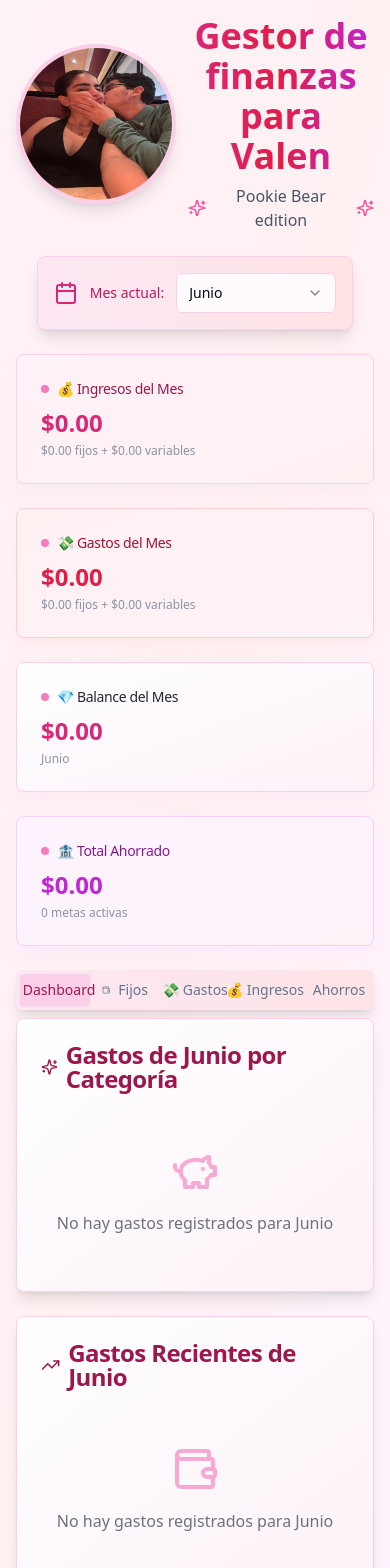
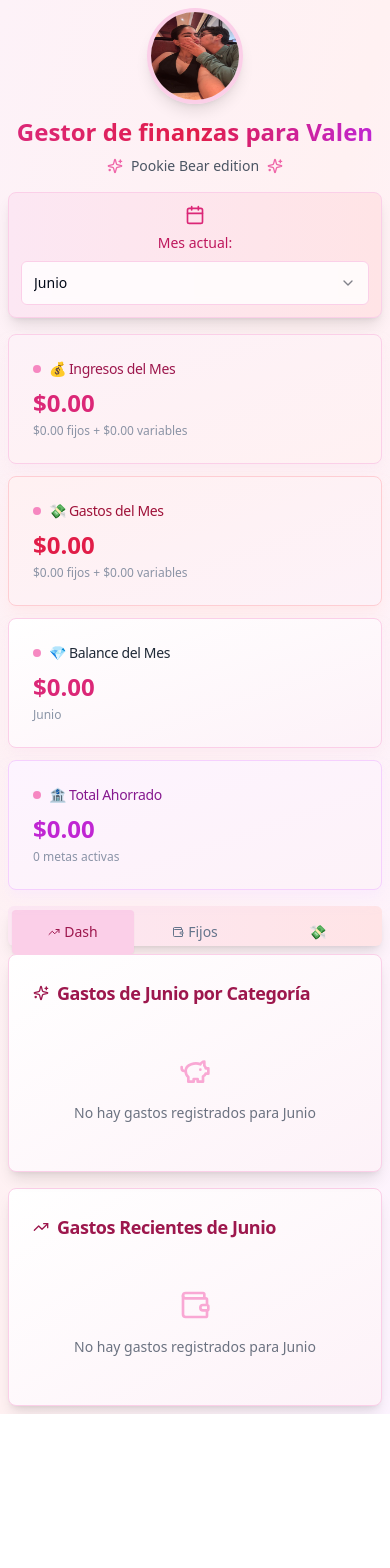
Before and after one commit to morafrut/personal-budget-tracker-app, a React (Vite) app: page / in a window 390 px wide. Shown: the top 1568 px of the page. After the commit the page ends 1414 px from the top, so only its background shows below. Built offline with nearby package versions, Linux system fonts and the light colour scheme.

Commit message:
Fix: Mobile layout issues
Adjust layout for mobile devices to prevent content overflow.

```diff
--- a/src/index.css
+++ b/src/index.css
@@ -86,6 +86,26 @@
   body {
     @apply bg-background text-foreground;
   }
+
+  /* Prevent horizontal scroll on mobile */
+  html, body {
+    overflow-x: hidden;
+    max-width: 100%;
+  }
+
+  /* Ensure mobile viewport is properly handled */
+  @media (max-width: 640px) {
+    .container {
+      padding-left: 1rem;
+      padding-right: 1rem;
+    }
+
+    /* Prevent text from breaking layout */
+    * {
+      word-wrap: break-word;
+      overflow-wrap: break-word;
+    }
+  }
 }
 
 /* Custom animations for the finance app */
@@ -158,7 +178,7 @@
 
 /* Pink themed scrollbar */
 ::-webkit-scrollbar {
-  width: 8px;
+  width: 6px;
 }
 
 ::-webkit-scrollbar-track {
@@ -173,3 +193,20 @@
 ::-webkit-scrollbar-thumb:hover {
   background: rgb(219, 39, 119);
 }
+
+/* Mobile optimizations */
+@media (max-width: 640px) {
+  .card-hover:hover {
+    transform: none;
+  }
+
+  /* Smaller touch targets for mobile */
+  button {
+    min-height: 44px;
+  }
+
+  /* Better spacing for mobile */
+  .space-y-6 > * + * {
+    margin-top: 1rem;
+  }
+}
--- a/src/pages/Index.tsx
+++ b/src/pages/Index.tsx
@@ -103,74 +103,39 @@ const Index = () => {
     }, {} as Record<string, number>);
 
   return (
-    <div className="min-h-screen bg-gradient-to-br from-pink-50 via-rose-50 to-fuchsia-50 p-4">
-      <div className="max-w-7xl mx-auto space-y-6">
-
-
-
-
-
-
-
-        {/* Header */}
-
-
-
-
-
-
-
-
-
-
+    <div className="min-h-screen bg-gradient-to-br from-pink-50 via-rose-50 to-fuchsia-50 p-2 sm:p-4">
+      <div className="max-w-7xl mx-auto space-y-4 sm:space-y-6">
+        {/* Header - Responsive */}
         <div className="text-center space-y-4 animate-fade-in">
-          <div className="flex items-center justify-center gap-3">
-            <Avatar className="h-40 w-40 border-4 border-pink-200 shadow-lg">
+          <div className="flex flex-col sm:flex-row items-center justify-center gap-3">
+            <Avatar className="h-24 w-24 sm:h-40 sm:w-40 border-4 border-pink-200 shadow-lg">
               <AvatarImage src="/images/foto1.jpg" />
               <AvatarFallback className="bg-gradient-to-br from-pink-200 to-rose-200 text-pink-700">
-                <Heart className="h-8 w-8" />
+                <Heart className="h-6 w-6 sm:h-8 sm:w-8" />
               </AvatarFallback>
             </Avatar>
-            <div>
-              <h1 className="text-4xl font-bold bg-gradient-to-r from-pink-600 via-rose-600 to-fuchsia-600 bg-clip-text text-transparent">
+            <div className="text-center sm:text-left">
+              <h1 className="text-2xl sm:text-4xl font-bold bg-gradient-to-r from-pink-600 via-rose-600 to-fuchsia-600 bg-clip-text text-transparent">
                 Gestor de finanzas para Valen
               </h1>
-              <div className="flex items-center justify-center gap-2 mt-2">
-                <Sparkles className="h-5 w-5 text-pink-500 animate-pulse" />
-                <p className="text-gray-600">Pookie Bear edition</p>
-                <Sparkles className="h-5 w-5 text-pink-500 animate-pulse" />
+              <div className="flex items-center justify-center sm:justify-start gap-2 mt-2">
+                <Sparkles className="h-4 w-4 sm:h-5 sm:w-5 text-pink-500 animate-pulse" />
+                <p className="text-sm sm:text-base text-gray-600">Pookie Bear edition</p>
+                <Sparkles className="h-4 w-4 sm:h-5 sm:w-5 text-pink-500 animate-pulse" />
               </div>
             </div>
           </div>
         </div>
 
-
-
-
-
-
-
-
-        {/* Month selector */}
-
-
-
-
-
-
-
-
-
-
-
+        {/* Month selector - Responsive */}
         <div className="flex justify-center animate-fade-in">
-          <Card className="bg-gradient-to-r from-pink-100 to-rose-100 border-pink-200 shadow-lg">
-            <CardContent className="p-4">
-              <div className="flex items-center gap-3">
-                <Calendar className="h-6 w-6 text-pink-600" />
-                <Label htmlFor="month-select" className="text-pink-700 font-medium">Mes actual:</Label>
+          <Card className="bg-gradient-to-r from-pink-100 to-rose-100 border-pink-200 shadow-lg w-full max-w-sm">
+            <CardContent className="p-3 sm:p-4">
+              <div className="flex flex-col sm:flex-row items-center gap-2 sm:gap-3">
+                <Calendar className="h-5 w-5 sm:h-6 sm:w-6 text-pink-600" />
+                <Label htmlFor="month-select" className="text-pink-700 font-medium text-sm sm:text-base">Mes actual:</Label>
                 <Select value={selectedMonth} onValueChange={(value) => setSelectedMonth(value as typeof MONTHS[number])}>
-                  <SelectTrigger id="month-select" className="w-40 border-pink-200 bg-white/80 backdrop-blur-sm">
+                  <SelectTrigger id="month-select" className="w-full sm:w-40 border-pink-200 bg-white/80 backdrop-blur-sm">
                     <SelectValue />
                   </SelectTrigger>
                   <SelectContent className="bg-white/95 backdrop-blur-sm border-pink-200">
@@ -186,34 +151,8 @@ const Index = () => {
           </Card>
         </div>
 
-
-
-
-
-
-
-
-
-
-
-
-        {/* Summary Cards */}
-
-
-
-
-
-
-
-
-
-
-
-
-
-
-
-        <div className="grid grid-cols-1 md:grid-cols-2 lg:grid-cols-4 gap-6 animate-fade-in">
+        {/* Summary Cards - Responsive Grid */}
+        <div className="grid grid-cols-1 sm:grid-cols-2 lg:grid-cols-4 gap-3 sm:gap-6 animate-fade-in">
           <FinanceCard
             title="💰 Ingresos del Mes"
             amount={totalCurrentMonthIncome}
@@ -240,150 +179,94 @@ const Index = () => {
           />
         </div>
 
-
-
-
-
-
-
-
-
-        {/*Ventanas */}
-
-
-
-
-
-
-
-
-
-
+        {/* Tabs - Responsive */}
         <Tabs defaultValue="dashboard" className="w-full">
-          <TabsList className="grid w-full grid-cols-5 bg-gradient-to-r from-pink-100 to-rose-100 border-pink-200 shadow-lg">
-            <TabsTrigger value="dashboard" className="data-[state=active]:bg-pink-200 data-[state=active]:text-pink-800">
-              <TrendingUp className="h-4 w-4 mr-2" />
-              Dashboard
+          <TabsList className="grid w-full grid-cols-3 sm:grid-cols-5 bg-gradient-to-r from-pink-100 to-rose-100 border-pink-200 shadow-lg text-xs sm:text-sm">
+            <TabsTrigger value="dashboard" className="data-[state=active]:bg-pink-200 data-[state=active]:text-pink-800 px-1 sm:px-3">
+              <TrendingUp className="h-3 w-3 sm:h-4 sm:w-4 mr-1 sm:mr-2" />
+              <span className="hidden sm:inline">Dashboard</span>
+              <span className="sm:hidden">Dash</span>
             </TabsTrigger>
-            <TabsTrigger value="fixed" className="data-[state=active]:bg-pink-200 data-[state=active]:text-pink-800">
-              <Wallet className="h-4 w-4 mr-2" />
-              Fijos
+            <TabsTrigger value="fixed" className="data-[state=active]:bg-pink-200 data-[state=active]:text-pink-800 px-1 sm:px-3">
+              <Wallet className="h-3 w-3 sm:h-4 sm:w-4 mr-1 sm:mr-2" />
+              <span className="hidden sm:inline">Fijos</span>
+              <span className="sm:hidden">Fijos</span>
             </TabsTrigger>
-            <TabsTrigger value="expenses" className="data-[state=active]:bg-pink-200 data-[state=active]:text-pink-800">
-              💸 Gastos
+            <TabsTrigger value="expenses" className="data-[state=active]:bg-pink-200 data-[state=active]:text-pink-800 px-1 sm:px-3">
+              <span className="hidden sm:inline">💸 Gastos</span>
+              <span className="sm:hidden">💸</span>
             </TabsTrigger>
-            <TabsTrigger value="incomes" className="data-[state=active]:bg-pink-200 data-[state=active]:text-pink-800">
+            <TabsTrigger value="incomes" className="data-[state=active]:bg-pink-200 data-[state=active]:text-pink-800 px-1 sm:px-3 hidden sm:flex">
               💰 Ingresos
             </TabsTrigger>
-            <TabsTrigger value="savings" className="data-[state=active]:bg-pink-200 data-[state=active]:text-pink-800">
+            <TabsTrigger value="savings" className="data-[state=active]:bg-pink-200 data-[state=active]:text-pink-800 px-1 sm:px-3 hidden sm:flex">
               <PiggyBank className="h-4 w-4 mr-2" />
               Ahorros
             </TabsTrigger>
           </TabsList>
 
-
-
-
-
-
-
-
-
-
-
-
-
-
-            {/*Dashboard */}
-
-
-
-
-
-
-
-
-
-
-
-
-          <TabsContent value="dashboard" className="space-y-6">
-
-
-
-            {/* Monthly expenses by category */}
-
-
-
+          {/* Dashboard Content - Responsive */}
+          <TabsContent value="dashboard" className="space-y-4 sm:space-y-6">
+            {/* Monthly expenses by category - Responsive Grid */}
             <Card className="bg-gradient-to-br from-white to-pink-50 border-pink-200 shadow-lg transform transition-all duration-300 hover:shadow-xl">
               <CardHeader>
-                <CardTitle className="flex items-center gap-2 text-pink-800">
-                  <Sparkles className="h-5 w-5" />
+                <CardTitle className="flex items-center gap-2 text-pink-800 text-lg sm:text-xl">
+                  <Sparkles className="h-4 w-4 sm:h-5 sm:w-5" />
                   Gastos de {selectedMonth} por Categoría
                 </CardTitle>
               </CardHeader>
               <CardContent>
                 {Object.keys(currentMonthExpensesByCategory).length > 0 ? (
-                  <div className="grid grid-cols-2 md:grid-cols-3 lg:grid-cols-4 gap-4">
+                  <div className="grid grid-cols-1 sm:grid-cols-2 lg:grid-cols-3 xl:grid-cols-4 gap-3 sm:gap-4">
                     {Object.entries(currentMonthExpensesByCategory).map(([category, amount]) => (
-                      <div key={category} className="text-center p-4 bg-gradient-to-br from-rose-50 to-pink-100 rounded-xl border border-rose-200 shadow-md transform transition-all duration-300 hover:scale-105">
-                        <div className="text-sm font-medium text-rose-800 mb-1">{category}</div>
-                        <div className="text-lg font-bold text-rose-600">{formatCurrency(amount)}</div>
-
+                      <div key={category} className="text-center p-3 sm:p-4 bg-gradient-to-br from-rose-50 to-pink-100 rounded-xl border border-rose-200 shadow-md transform transition-all duration-300 hover:scale-105">
+                        <div className="text-xs sm:text-sm font-medium text-rose-800 mb-1">{category}</div>
+                        <div className="text-sm sm:text-lg font-bold text-rose-600">{formatCurrency(amount)}</div>
                       </div>
                     ))}
                   </div>
                 ) : (
-                  <div className="text-center py-8">
-                    <PiggyBank className="h-12 w-12 mx-auto mb-4 text-pink-300" />
-                    <p className="text-gray-500">No hay gastos registrados para {selectedMonth}</p>
+                  <div className="text-center py-6 sm:py-8">
+                    <PiggyBank className="h-8 w-8 sm:h-12 sm:w-12 mx-auto mb-4 text-pink-300" />
+                    <p className="text-gray-500 text-sm sm:text-base">No hay gastos registrados para {selectedMonth}</p>
                   </div>
                 )}
               </CardContent>
             </Card>
 
-
-
-
-            {/* Recent expenses */}
-
-
-
-
-
-
+            {/* Recent expenses - Responsive */}
             <Card className="bg-gradient-to-br from-white to-pink-50 border-pink-200 shadow-lg">
               <CardHeader>
-                <CardTitle className="flex items-center gap-2 text-pink-800">
-                  <TrendingUp className="h-5 w-5" />
+                <CardTitle className="flex items-center gap-2 text-pink-800 text-lg sm:text-xl">
+                  <TrendingUp className="h-4 w-4 sm:h-5 sm:w-5" />
                   Gastos Recientes de {selectedMonth}
                 </CardTitle>
               </CardHeader>
               <CardContent>
                 {expenses.filter(expense => expense.month === selectedMonth).length > 0 ? (
-                  <div className="space-y-3">
+                  <div className="space-y-2 sm:space-y-3">
                     {expenses
                       .filter(expense => expense.month === selectedMonth)
                       .sort((a, b) => new Date(b.date).getTime() - new Date(a.date).getTime())
                       .slice(0, 5)
                       .map((expense) => (
-                        <div key={expense.id} className="flex justify-between items-center p-4 bg-gradient-to-r from-pink-50 to-rose-50 rounded-xl border border-pink-200 shadow-sm transform transition-all duration-300 hover:shadow-md hover:scale-[1.02]">
-                          <div className="flex items-center gap-3">
-                            <Badge variant="secondary" className="bg-pink-200 text-pink-800 border-pink-300">
+                        <div key={expense.id} className="flex flex-col sm:flex-row justify-between items-start sm:items-center p-3 sm:p-4 bg-gradient-to-r from-pink-50 to-rose-50 rounded-xl border border-pink-200 shadow-sm transform transition-all duration-300 hover:shadow-md hover:scale-[1.02] gap-2 sm:gap-3">
+                          <div className="flex flex-wrap items-center gap-2">
+                            <Badge variant="secondary" className="bg-pink-200 text-pink-800 border-pink-300 text-xs">
                               {expense.category}
                             </Badge>
-                            <span className="font-medium text-gray-800">{expense.name}</span>
-                            <span className="text-sm text-gray-500 bg-white/50 px-2 py-1 rounded-full">
+                            <span className="font-medium text-gray-800 text-sm sm:text-base">{expense.name}</span>
+                            <span className="text-xs text-gray-500 bg-white/50 px-2 py-1 rounded-full">
                               {expense.date}
                             </span>
                           </div>
-                          <div className="flex items-center gap-3">
-                            <span className="font-bold text-rose-600">{formatCurrency(expense.amount)}</span>
+                          <div className="flex items-center gap-2 sm:gap-3 w-full sm:w-auto justify-between sm:justify-end">
+                            <span className="font-bold text-rose-600 text-sm sm:text-base">{formatCurrency(expense.amount)}</span>
                             <Button
                               onClick={() => deleteExpense(expense.id)}
                               variant="destructive"
                               size="sm"
-                              className="bg-rose-500 hover:bg-rose-600 shadow-sm"
+                              className="bg-rose-500 hover:bg-rose-600 shadow-sm text-xs"
                             >
                               Eliminar
                             </Button>
@@ -392,23 +275,16 @@ const Index = () => {
                       ))}
                   </div>
                 ) : (
-                  <div className="text-center py-8">
-                    <Wallet className="h-12 w-12 mx-auto mb-4 text-pink-300" />
-                    <p className="text-gray-500">No hay gastos registrados para {selectedMonth}</p>
+                  <div className="text-center py-6 sm:py-8">
+                    <Wallet className="h-8 w-8 sm:h-12 sm:w-12 mx-auto mb-4 text-pink-300" />
+                    <p className="text-gray-500 text-sm sm:text-base">No hay gastos registrados para {selectedMonth}</p>
                   </div>
                 )}
               </CardContent>
             </Card>
           </TabsContent>
 
-
-
-
-
-            {/* Fixed*/}
-
-
-
+          {/* Fixed*/}
 
 
 
```
